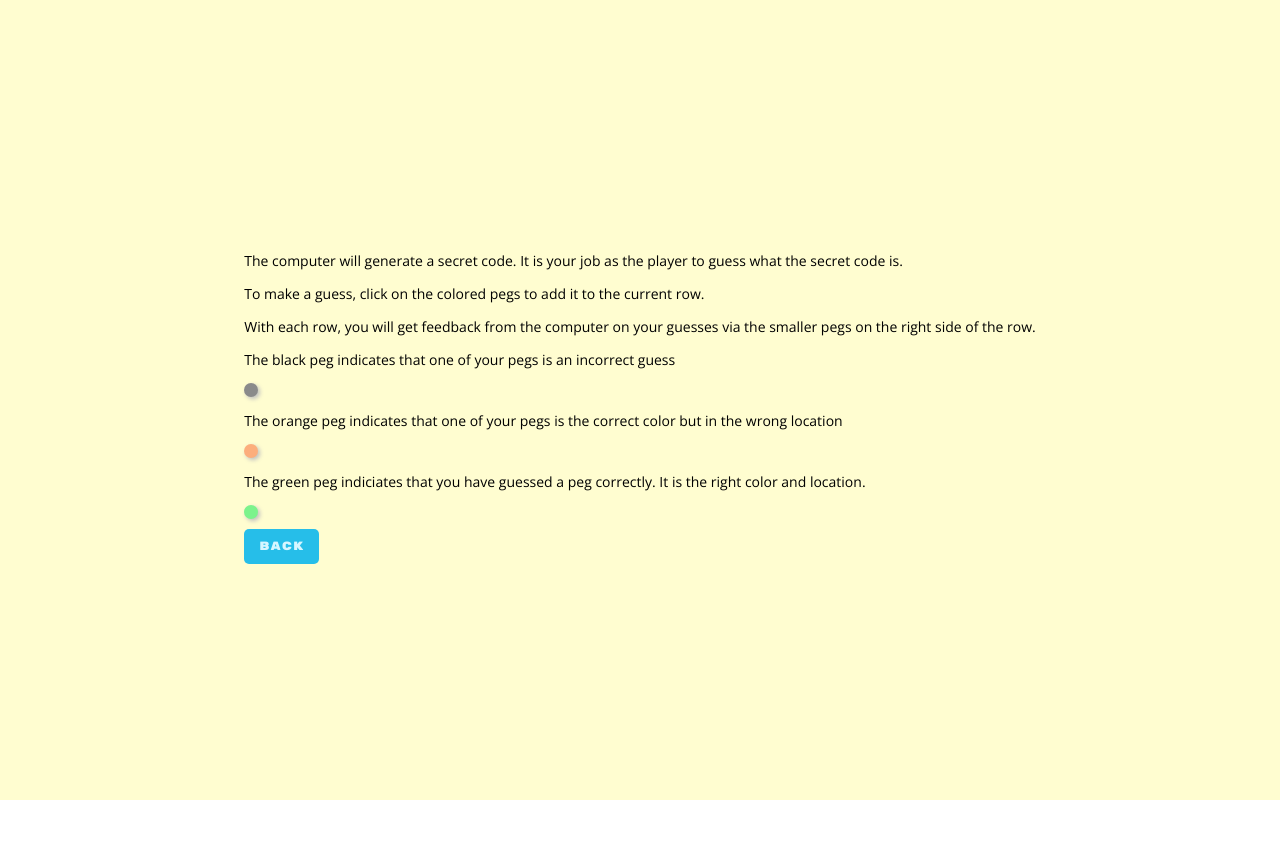
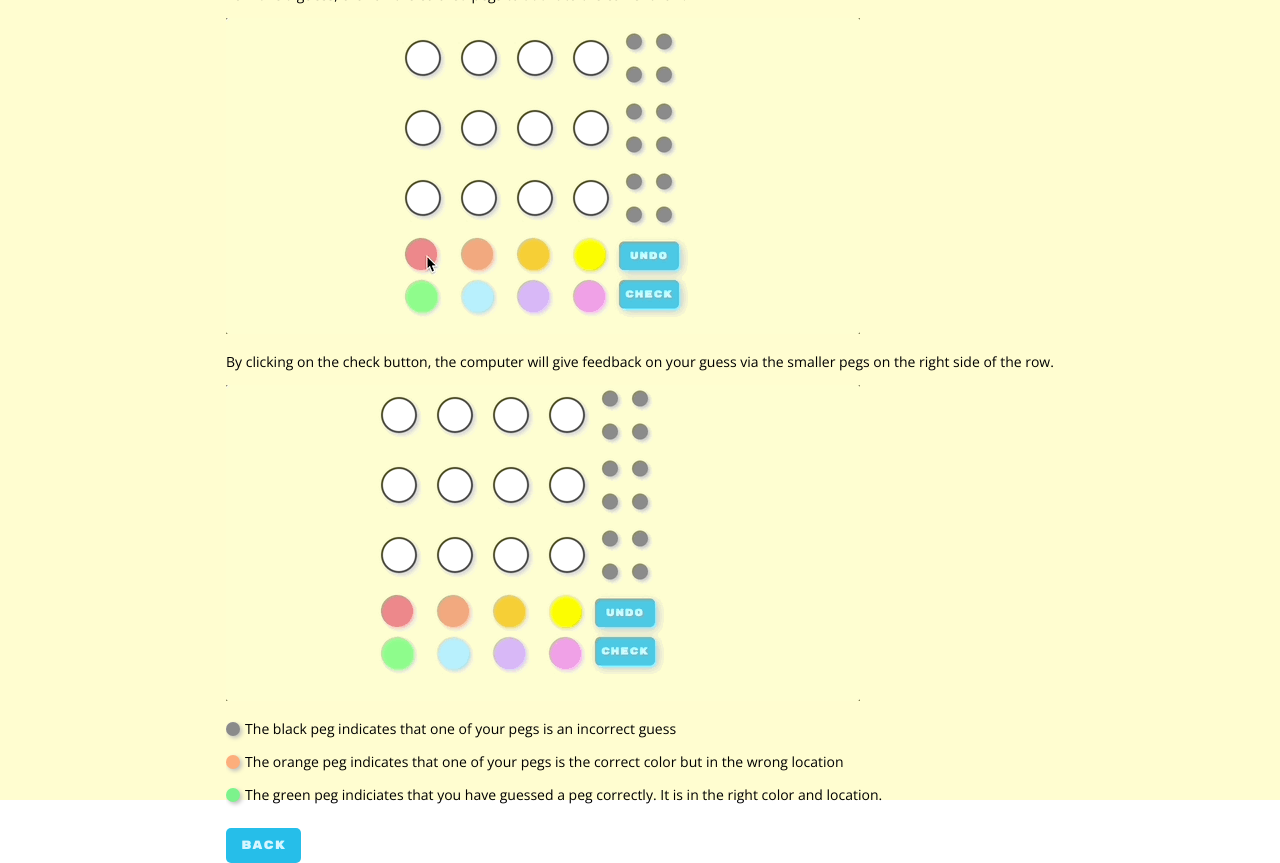
Before and after one commit to RosePatels/Mastermind, a Vue app: page / in a window 1280 px wide. Both pictures are taken after a click on the button "Instructions". Before the commit the page ends 800 px from the top, so only its background shows below. Built offline with nearby package versions, Linux system fonts and the light colour scheme.

Commit message:
Add gifs to instructions page

```diff
--- a/src/components/InstructionsScreen.vue
+++ b/src/components/InstructionsScreen.vue
@@ -2,15 +2,14 @@
     <div class="instructions-container">
         <p>The computer will generate a secret code. It is your job as the player to guess what the secret code is.</p>
         <p style="display: flex;">To make a guess, click on the colored pegs to add it to the current row.</p>
-        <p>With each row, you will get feedback from the computer on your guesses via the smaller pegs on the right side of the row.</p>
-        <p>The black peg indicates that one of your pegs is an incorrect guess</p>
-        <Peg :keyPeg="true" />
-        <p>The orange peg indicates that one of your pegs is the correct color but in the wrong location</p>
-        <Peg :keyPeg="true" :colorCode="'O'" />
-        <p>The green peg indiciates that you have guessed a peg correctly. It is the right color and location.</p>
-        <Peg :keyPeg="true" :colorCode="'G'" />
-        <button @click="goToStart">Back</button>
+        <img src="../assets/peg-selection.gif" />
+        <p>By clicking on the check button, the computer will give feedback on your guess via the smaller pegs on the right side of the row.</p>
+        <img src="../assets/check-row.gif" />
+        <p class="peg-instruction-container"><Peg :keyPeg="true" class="peg-instruction"/> The black peg indicates that one of your pegs is an incorrect guess</p>
+        <p class="peg-instruction-container"><Peg :keyPeg="true" :colorCode="'O'" class="peg-instruction" /> The orange peg indicates that one of your pegs is the correct color but in the wrong location</p>
+        <p class="peg-instruction-container"><Peg :keyPeg="true" :colorCode="'G'" class="peg-instruction" /> The green peg indiciates that you have guessed a peg correctly. It is in the right color and location.</p>
     </div>
+    <button @click="goToStart">Back</button>
 </template>
 
 <script setup lang="ts">
@@ -28,6 +27,7 @@ const goToStart = () => boardStore.screenState = 'Start';
     margin: 0 auto;
     font-family: 'Open Sans', sans-serif;
     font-size: 14px;
+    overflow: scroll;
 }
 
 button {
@@ -52,4 +52,13 @@ button:hover {
   background: #042297;
 	color: #fff827;
 }
+
+.peg-instruction-container {
+    display: flex;
+}
+
+.peg-instruction {
+    margin-right: 5px;
+    margin-top: 3px;
+}
 </style>
```
Also changed, not shown: src/assets/check-row.gif (added), src/assets/peg-selection.gif (added).
